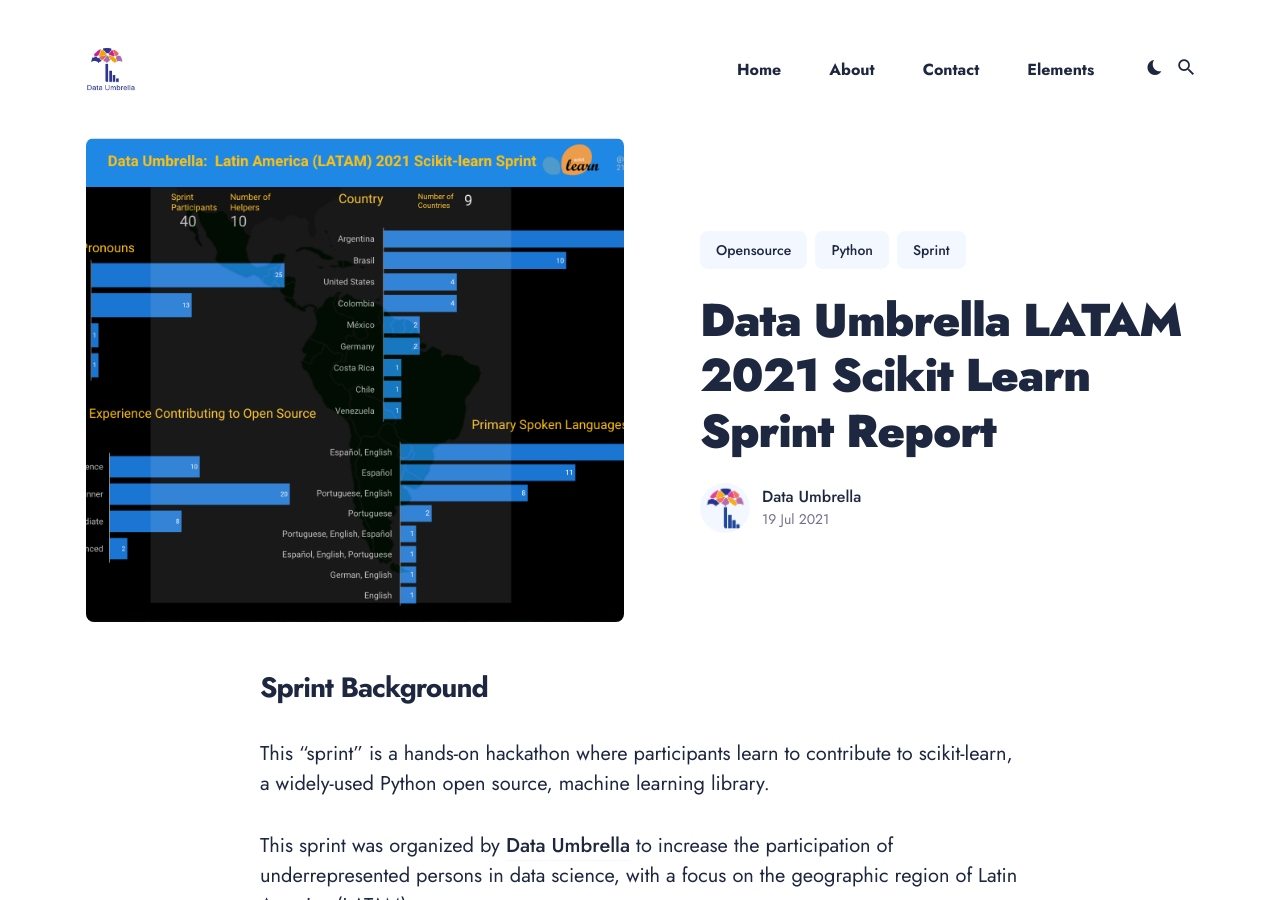
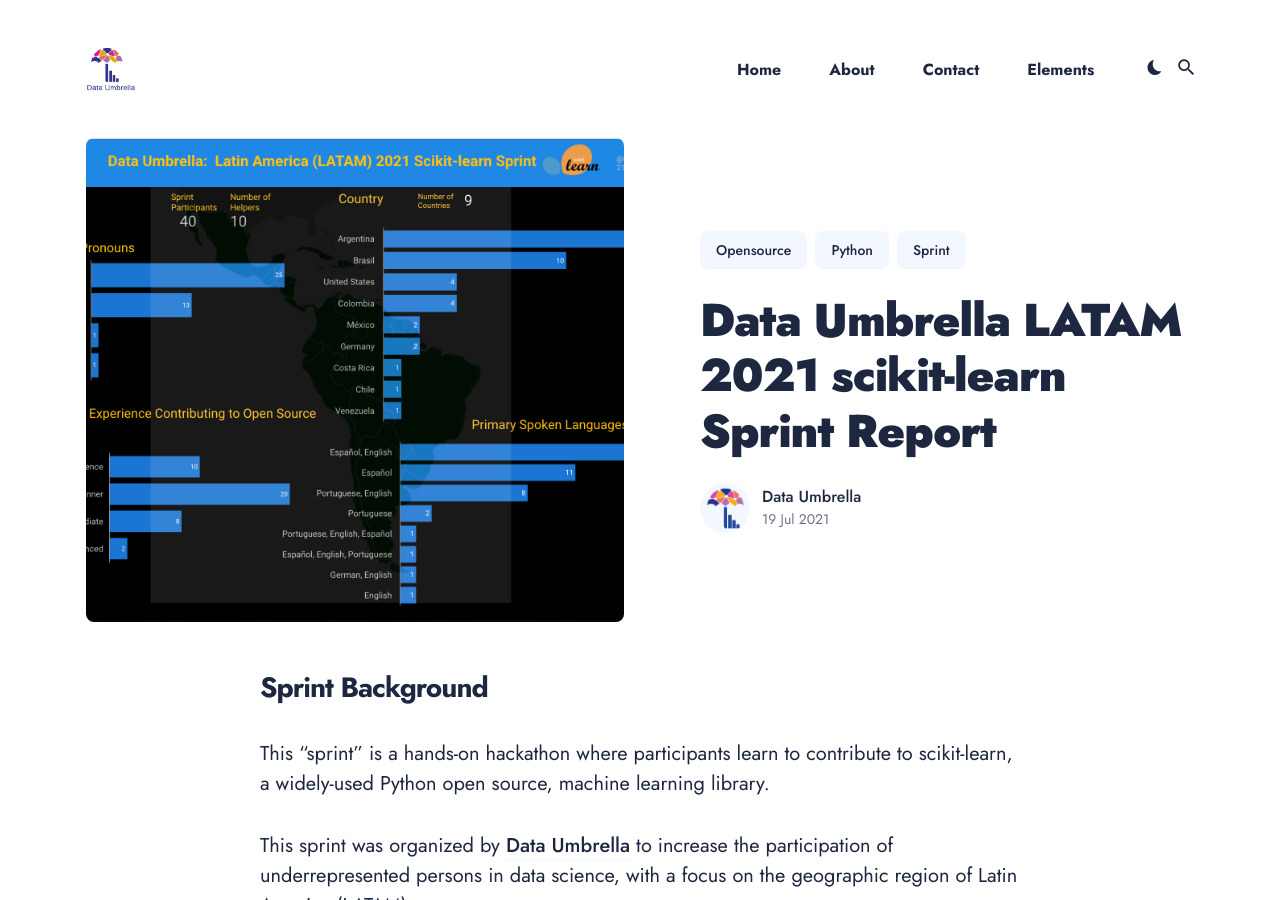
Before and after one commit to data-umbrella/data-umbrella.github.io, a Jekyll site: the page built from _posts/2021-07-19-data-umbrella-latam-2021-scikit-learn-sprint-report.md, in a window 1280 px wide and 900 px high. Built offline with Jekyll 4.4.1, drawn with Linux system fonts in a browser that asks for light colours; nearby versions of some CDN libraries; comment, search, counter and statistics services are not loaded.

```diff
--- a/_posts/2021-07-19-data-umbrella-latam-2021-scikit-learn-sprint-report.md
+++ b/_posts/2021-07-19-data-umbrella-latam-2021-scikit-learn-sprint-report.md
@@ -1,6 +1,6 @@
 ---
 layout: post
-title:  Data Umbrella LATAM 2021 Scikit Learn Sprint Report
+title:  Data Umbrella LATAM 2021 scikit-learn Sprint Report
 description: Reshama Shaikh - Summary of the Latin America Sprint, June 2021
 date:   2021-07-19 15:01:35 +0300
 image:  '/images/2021-latam/latam-demog.png'
```
